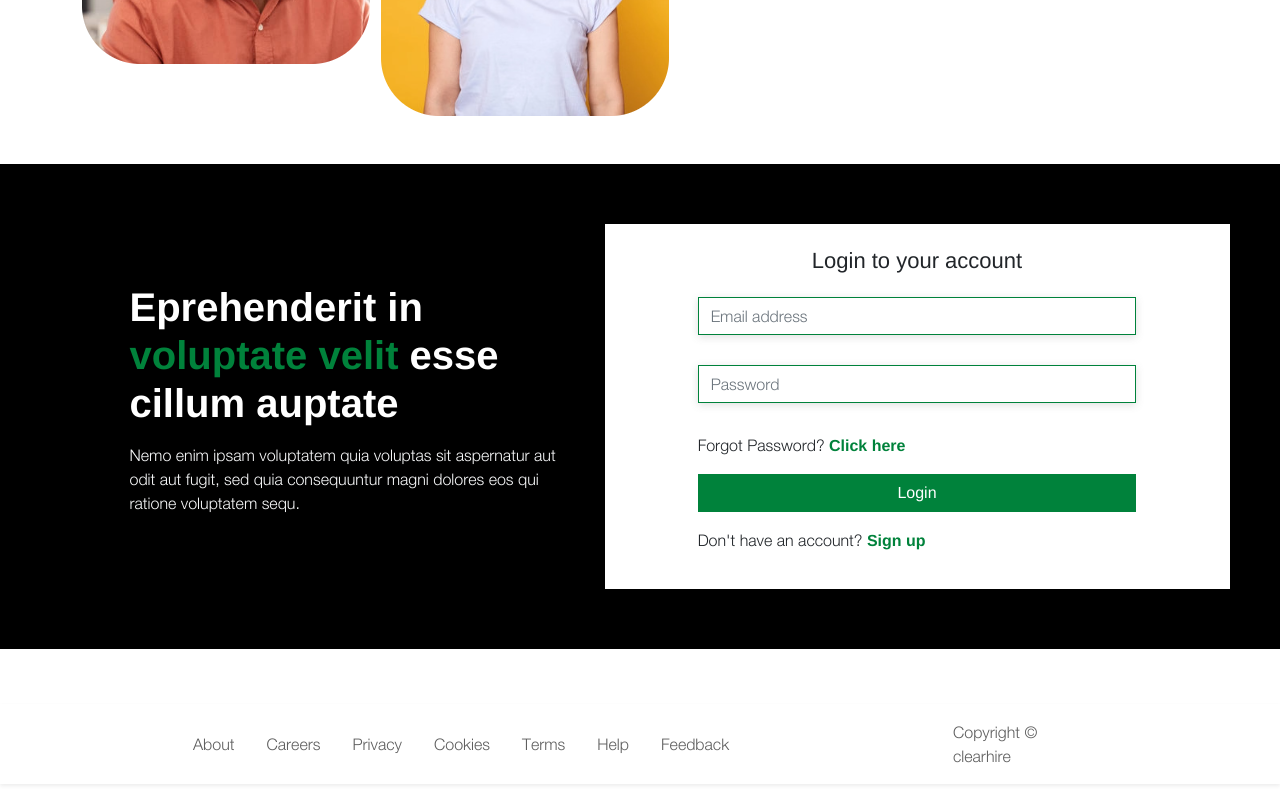
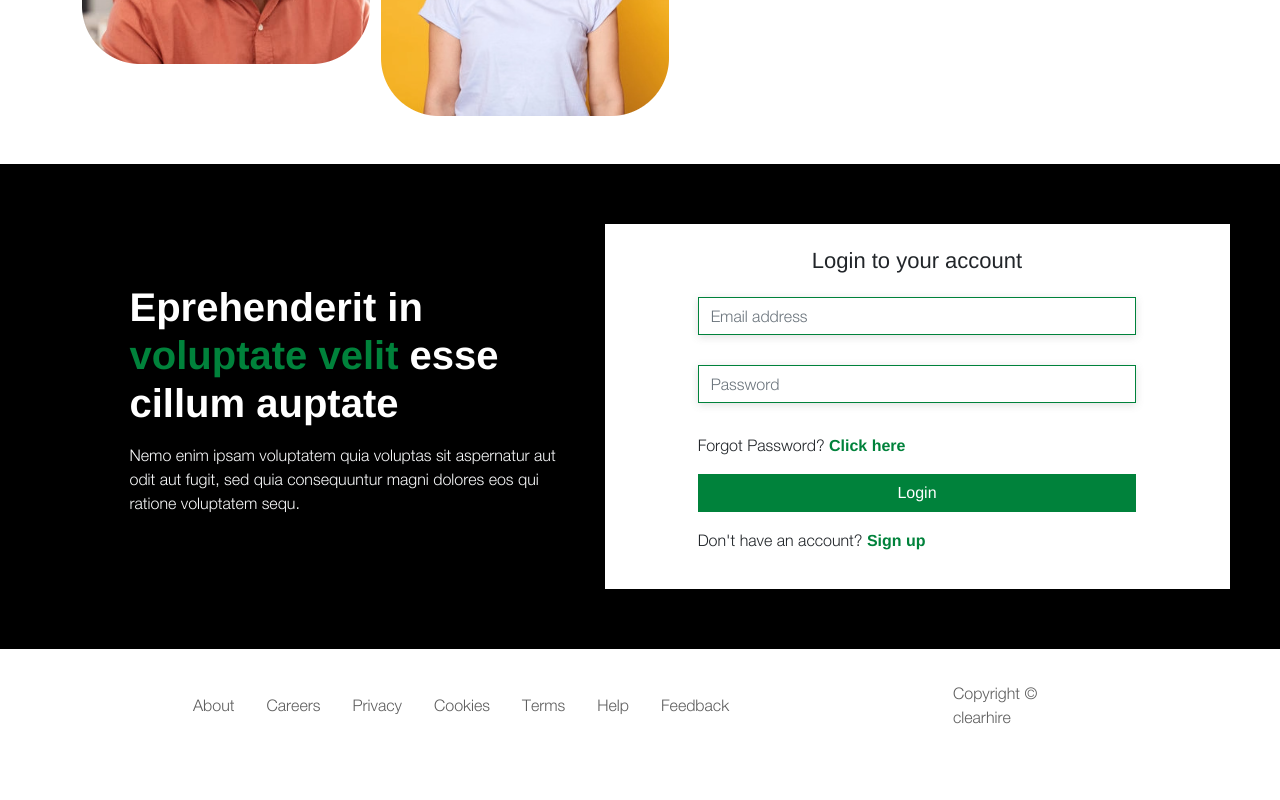
Before and after one commit to TMBCProjects/ClearHire, a React (Create React App) app: page / in a window 1280 px wide. Shown: the part 1759-2559 px from the top of the page. After the commit the page ends 2520 px from the top, so only its background shows below. Built offline with nearby package versions, Linux system fonts and the light colour scheme.

Commit message:
footer changes

```diff
--- a/src/components/Footer/Footer.jsx
+++ b/src/components/Footer/Footer.jsx
@@ -4,7 +4,7 @@ import "./footer.css";
 const Footer = () => {
   return (
     <footer className="bg-white footer">
-      <div className="container my-3" id="footer">
+      <div className="container py-3" id="footer">
         <div className="row d-flex justify-content-center align-items-center py-3 foot-con">
           <div className="col-md-8 col-12 foot-item">
             <a className=" mx-3 text-decoration-none text-gray" href="/">About</a>
--- a/src/components/Login/Login.css
+++ b/src/components/Login/Login.css
@@ -1,5 +1,5 @@
 #login {
-    margin: 30px auto 55px;
+    margin: 30px auto 0px;
     background: var(--bg-dark);
     padding: 60px 0;
 }
```
